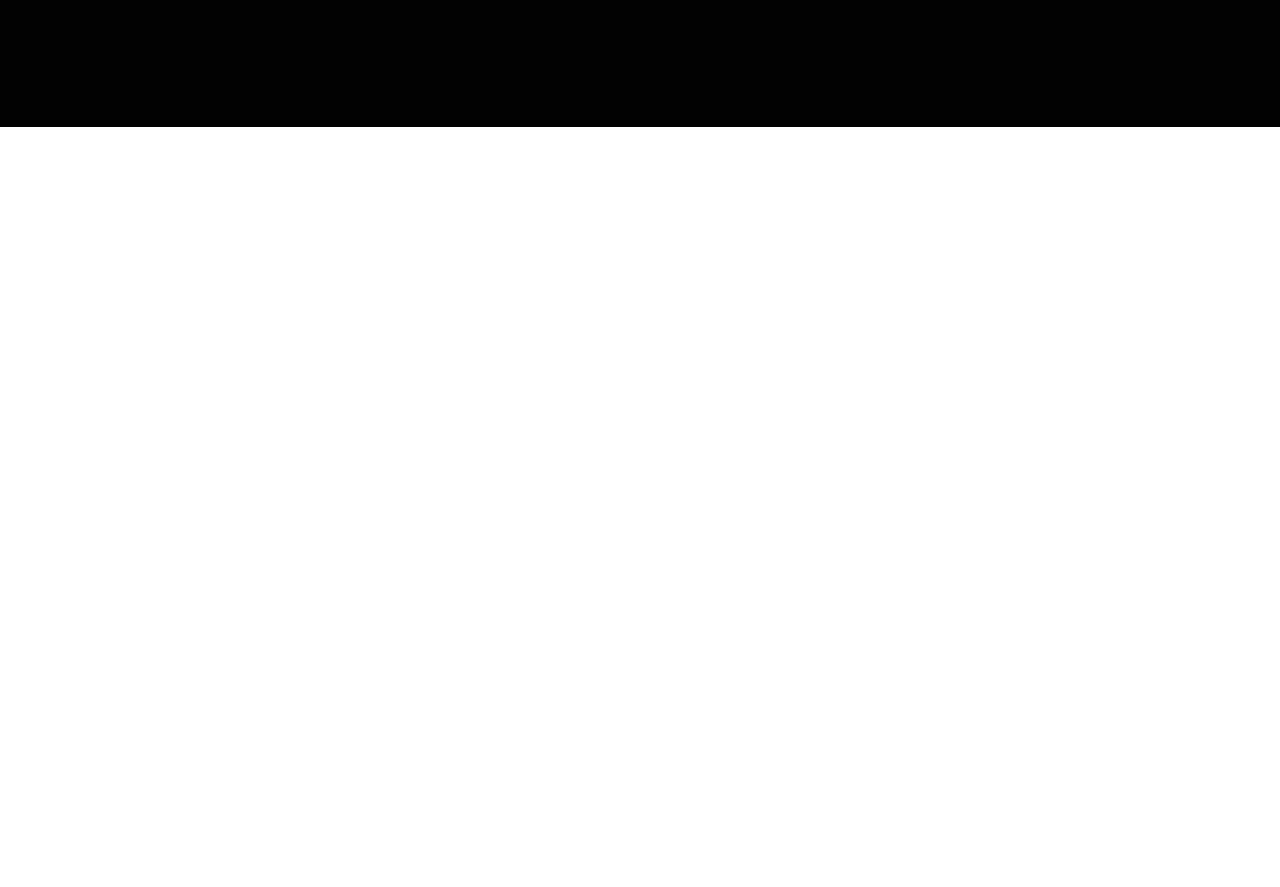
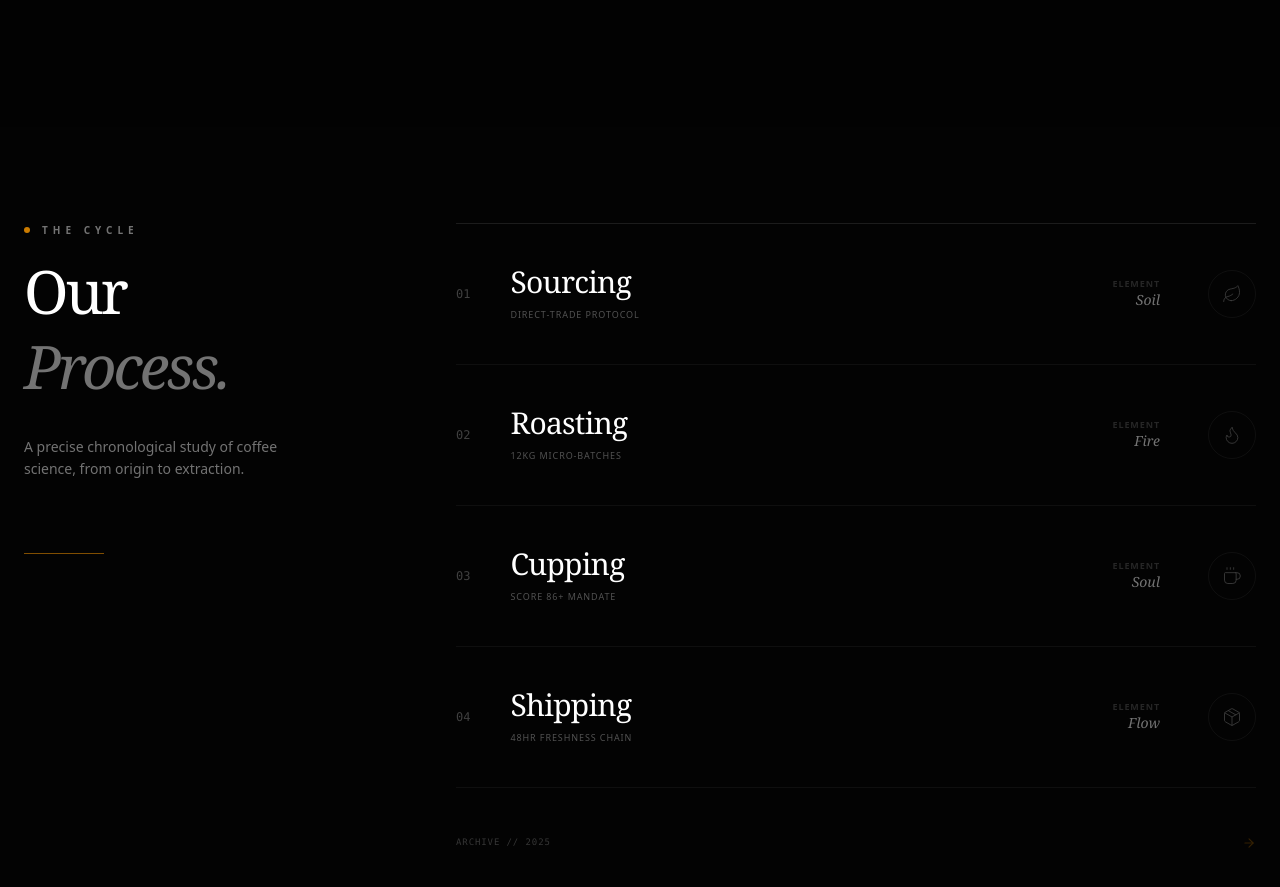
Before and after one commit to afterrender1/dark-drop-coffee-shop, a Next.js app: page / in a window 1280 px wide. Shown: the part 3744-4631 px from the top of the page. Before the commit the page ends 3871 px from the top, so only its background shows below. Built offline with nearby package versions, Linux system fonts and the light colour scheme.

Commit message:
our process component done

```diff
--- a/app/components/Home.jsx
+++ b/app/components/Home.jsx
@@ -3,6 +3,7 @@ import Navbar from "./Navbar";
 import Hero from "./Hero";
 import FeaturedCoffee from "./FeaturedCoffee";
 import WhyChooseUs from "./WhyChooseUs";
+import OurProcess from "./OurProcess";
 
 const Home = () => {
   return (
@@ -11,6 +12,7 @@ const Home = () => {
       <Hero />
       <FeaturedCoffee/>
       <WhyChooseUs />
+      <OurProcess />
     </>
   );
 };
--- /dev/null
+++ b/app/components/OurProcess.jsx
@@ -0,0 +1,96 @@
+import { Coffee, Leaf, Flame, Package, ArrowRight } from "lucide-react";
+
+export default function OurProcess() {
+    const steps = [
+        { id: "01", title: "Sourcing", tag: "Soil", icon: Leaf, detail: "Direct-Trade Protocol" },
+        { id: "02", title: "Roasting", tag: "Fire", icon: Flame, detail: "12kg Micro-Batches" },
+        { id: "03", title: "Cupping", tag: "Soul", icon: Coffee, detail: "Score 86+ Mandate" },
+        { id: "04", title: "Shipping", tag: "Flow", icon: Package, detail: "48hr Freshness Chain" },
+    ];
+
+    return (
+        <section className="py-24 bg-[#030303] text-white">
+            <div className="mx-auto max-w-7xl px-6">
+
+                {/* LEFT PANEL */}
+                <div className="grid grid-cols-1 lg:grid-cols-12 gap-16 items-start">
+
+                    <div className="lg:col-span-4 lg:sticky lg:top-24 space-y-8">
+                        <div className="space-y-4">
+                            <div className="flex items-center gap-3">
+                                <div className="h-1.5 w-1.5 rounded-full bg-amber-500 animate-pulse" />
+                                <span className="text-[10px] uppercase tracking-[0.5em] text-neutral-500 font-bold">
+                                    The Cycle
+                                </span>
+                            </div>
+                            <h2 className="text-6xl font-serif tracking-tighter leading-tight">
+                                Our <br />
+                                <span className="italic font-extralight text-neutral-500">Process.</span>
+                            </h2>
+                        </div>
+                        <p className="text-neutral-500 text-sm font-light leading-relaxed max-w-[280px]">
+                            A precise chronological study of coffee science, from origin to extraction.
+                        </p>
+                        <div className="pt-10">
+                            <div className="h-px w-20 bg-amber-500/50" />
+                        </div>
+                    </div>
+
+                    {/* RIGHT PANEL */}
+                    <div className="lg:col-span-8 border-t border-white/10">
+                        {steps.map((step) => {
+                            const Icon = step.icon;
+                            return (
+                                <div
+                                    key={step.id}
+                                    className="group relative border-b border-white/5 py-10 transition-all duration-500 hover:bg-white/[0.01] cursor-pointer"
+                                >
+                                    <div className="flex items-center justify-between relative z-10">
+
+                                        {/* LEFT SIDE: ID & Title */}
+                                        <div className="flex items-center gap-10">
+                                            <span className="font-mono text-xs text-neutral-700 group-hover:text-amber-500 transition-colors">
+                                                {step.id}
+                                            </span>
+                                            <div>
+                                                <h3 className="text-3xl font-serif tracking-tight transition-all duration-500 group-hover:translate-x-2">
+                                                    {step.title}
+                                                </h3>
+                                                <span className="text-[9px] uppercase tracking-widest text-neutral-600 group-hover:text-amber-500/60 transition-colors">
+                                                    {step.detail}
+                                                </span>
+                                            </div>
+                                        </div>
+
+                                        {/* RIGHT SIDE: Icon & Tag */}
+                                        <div className="flex items-center gap-12">
+                                            <div className="hidden md:flex flex-col text-right">
+                                                <span className="text-[9px] uppercase tracking-widest text-neutral-800 font-bold group-hover:text-neutral-500">
+                                                    Element
+                                                </span>
+                                                <span className="text-sm font-serif italic text-neutral-500">{step.tag}</span>
+                                            </div>
+                                            <div className="h-12 w-12 flex items-center justify-center border border-white/5 rounded-full group-hover:border-amber-500/30 transition-all duration-700">
+                                                <Icon size={20} strokeWidth={1} className="text-neutral-700 group-hover:text-amber-500" />
+                                            </div>
+                                        </div>
+                                    </div>
+
+                                    {/* Progress underline */}
+                                    <div className="absolute bottom-0 left-0 h-px w-0 bg-amber-500 transition-all duration-700 group-hover:w-full" />
+                                </div>
+                            );
+                        })}
+
+                        {/* Archive Footer */}
+                        <div className="pt-12 flex justify-between items-center opacity-20 hover:opacity-100 transition-opacity">
+                            <span className="text-[9px] font-mono tracking-widest uppercase">Archive // 2025</span>
+                            <ArrowRight size={14} className="text-amber-500" />
+                        </div>
+                    </div>
+
+                </div>
+            </div>
+        </section>
+    );
+}
```
